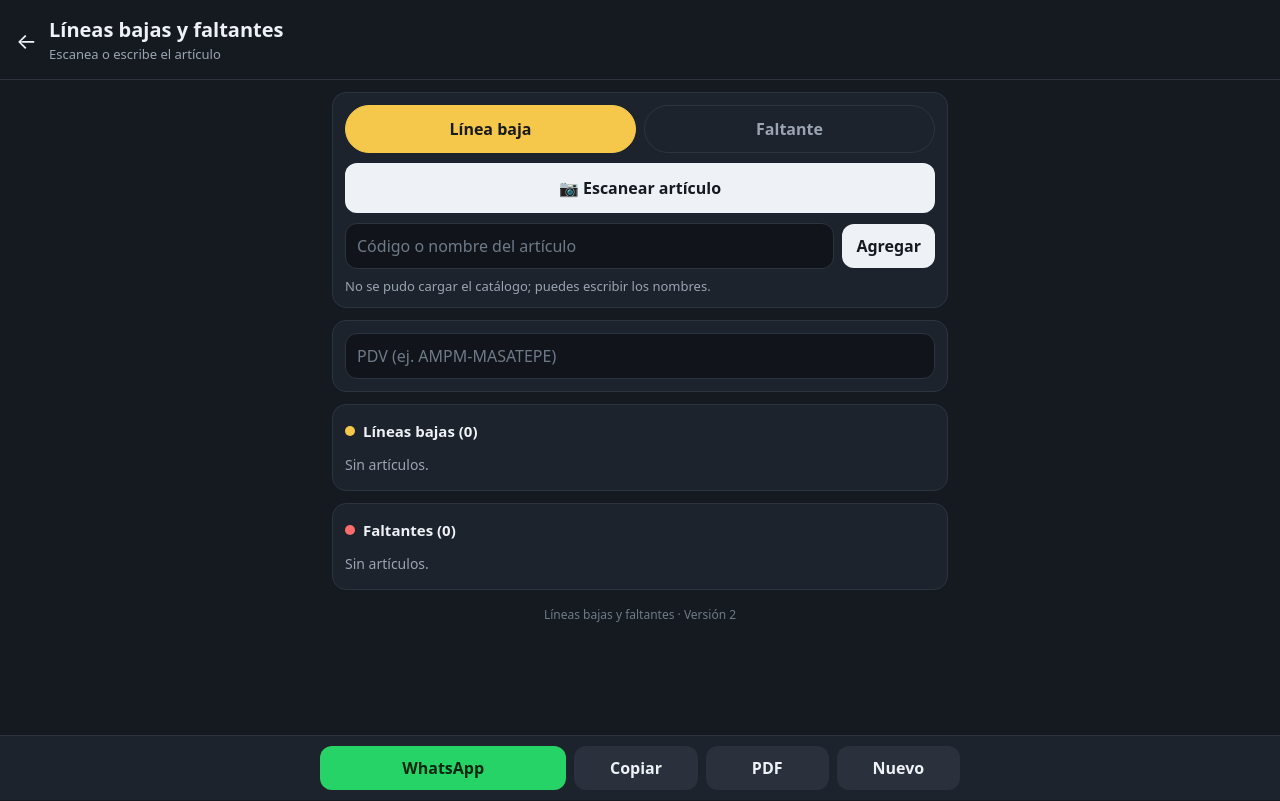
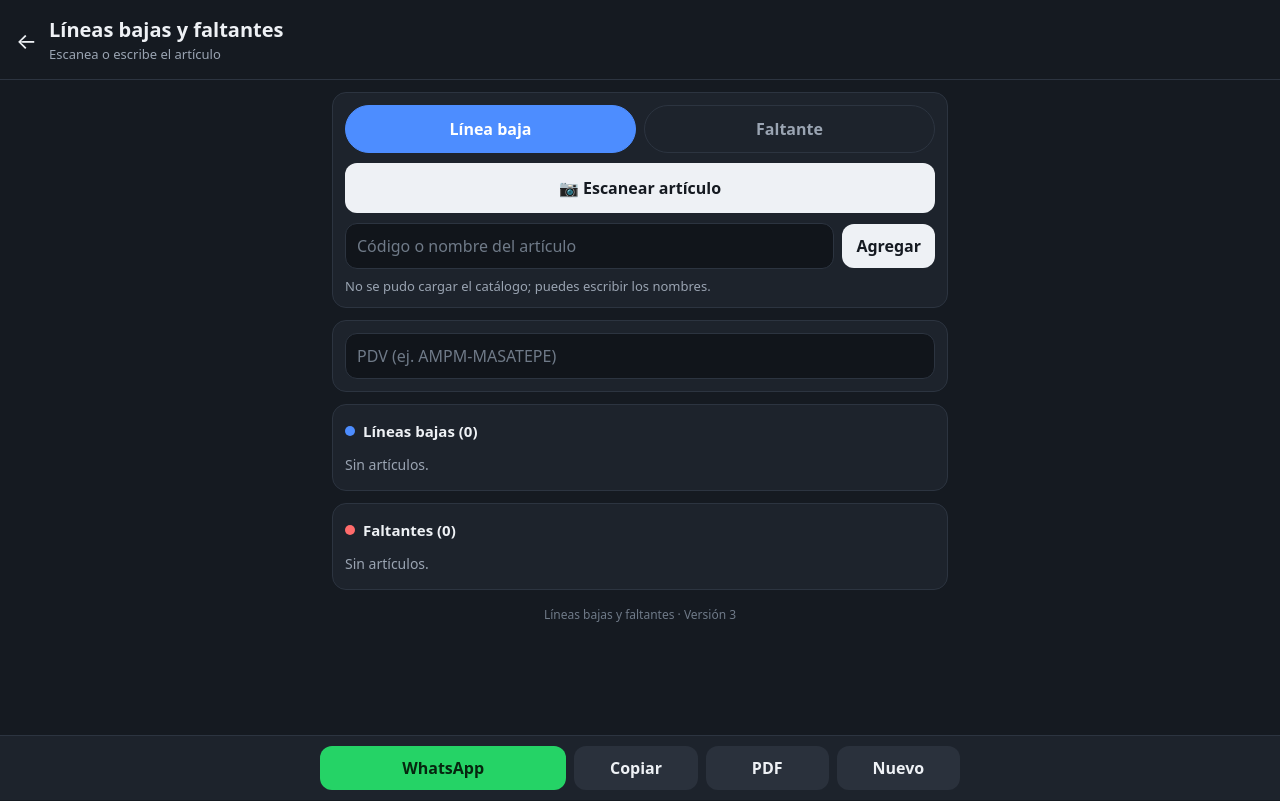
Before and after one commit to marcosmadara516-spec/escaner, a plain HTML site: page lineas.html in a window 1280 px wide. Both pictures are taken after a click on the button "PDF". Drawn offline with nearby package versions, Linux system fonts and the light colour scheme; no server answers.

Commit message:
Add files via upload

```diff
--- a/lineas.html
+++ b/lineas.html
@@ -8,7 +8,7 @@
 <script src="https://cdn.jsdelivr.net/npm/@zxing/library@0.21.3/umd/index.min.js" defer></script>
 <script src="https://cdn.jsdelivr.net/npm/jspdf@2.5.2/dist/jspdf.umd.min.js" defer></script>
 <style>
-  :root { --fondo:#151a21; --tarjeta:#1d232c; --borde:#2c3440; --texto:#eef1f5; --suave:#9aa4b2; --amarillo:#f5c84c; --rojo:#ff6b6b; --verde:#25d366; }
+  :root { --fondo:#151a21; --tarjeta:#1d232c; --borde:#2c3440; --texto:#eef1f5; --suave:#9aa4b2; --azul:#4d8dff; --rojo:#ff6b6b; --verde:#25d366; }
   * { box-sizing:border-box; }
   body { margin:0; font-family:system-ui,-apple-system,"Segoe UI",Roboto,sans-serif; background:var(--fondo); color:var(--texto); padding-bottom:150px; }
   header { padding:16px; display:flex; align-items:center; gap:12px; position:sticky; top:0; background:var(--fondo); z-index:5; border-bottom:1px solid var(--borde); }
@@ -19,7 +19,7 @@
   .tarjeta { background:var(--tarjeta); border:1px solid var(--borde); border-radius:14px; padding:12px; margin-bottom:12px; }
   .tipo { display:grid; grid-template-columns:1fr 1fr; gap:8px; margin-bottom:10px; }
   .tipo button { background:transparent; border:1px solid var(--borde); color:var(--suave); padding:12px; border-radius:24px; font-weight:700; }
-  .tipo button.on[data-t="baja"] { background:var(--amarillo); color:#1a1a1a; border-color:var(--amarillo); }
+  .tipo button.on[data-t="baja"] { background:var(--azul); color:#fff; border-color:var(--azul); }
   .tipo button.on[data-t="falta"] { background:var(--rojo); color:#1a1a1a; border-color:var(--rojo); }
   button { font:inherit; border:0; border-radius:12px; padding:11px 14px; cursor:pointer; background:#eef1f5; color:#151a21; font-weight:700; }
   button.sec { background:#2a313c; color:var(--texto); }
@@ -77,7 +77,7 @@
   </div>
 
   <div class="tarjeta">
-    <h2><span class="punto" style="background:var(--amarillo)"></span><span id="tBaja">Líneas bajas (0)</span></h2>
+    <h2><span class="punto" style="background:var(--azul)"></span><span id="tBaja">Líneas bajas (0)</span></h2>
     <div id="listaBaja"></div>
   </div>
   <div class="tarjeta">
@@ -85,7 +85,7 @@
     <div id="listaFalta"></div>
   </div>
 
-  <div class="version">Líneas bajas y faltantes · Versión 2</div>
+  <div class="version">Líneas bajas y faltantes · Versión 3</div>
 </main>
 
 <div class="pie">
@@ -225,7 +225,7 @@ function pdf() {
   doc.setFont('helvetica', 'bold'); doc.setFontSize(16); doc.text('Reporte de líneas bajas y faltantes', 15, y); y += 8;
   doc.setFont('helvetica', 'normal'); doc.setFontSize(11); doc.setTextColor(90);
   doc.text([pdv && `PDV: ${pdv}`, DISPLAY && `Display: ${DISPLAY}`, `Fecha: ${hoy()}`].filter(Boolean).join('    '), 15, y); y += 10;
-  [['baja', 'LÍNEAS BAJAS', [230, 170, 20]], ['falta', 'FALTANTES', [220, 60, 60]]].forEach(([t, tit, color]) => {
+  [['baja', 'LÍNEAS BAJAS', [37, 99, 235]], ['falta', 'FALTANTES', [220, 60, 60]]].forEach(([t, tit, color]) => {
     const items = lista.filter(x => x.t === t);
     if (y > 250) { doc.addPage(); y = 20; }
     doc.setFillColor(...color); doc.rect(15, y - 5, 186, 8, 'F');
```
